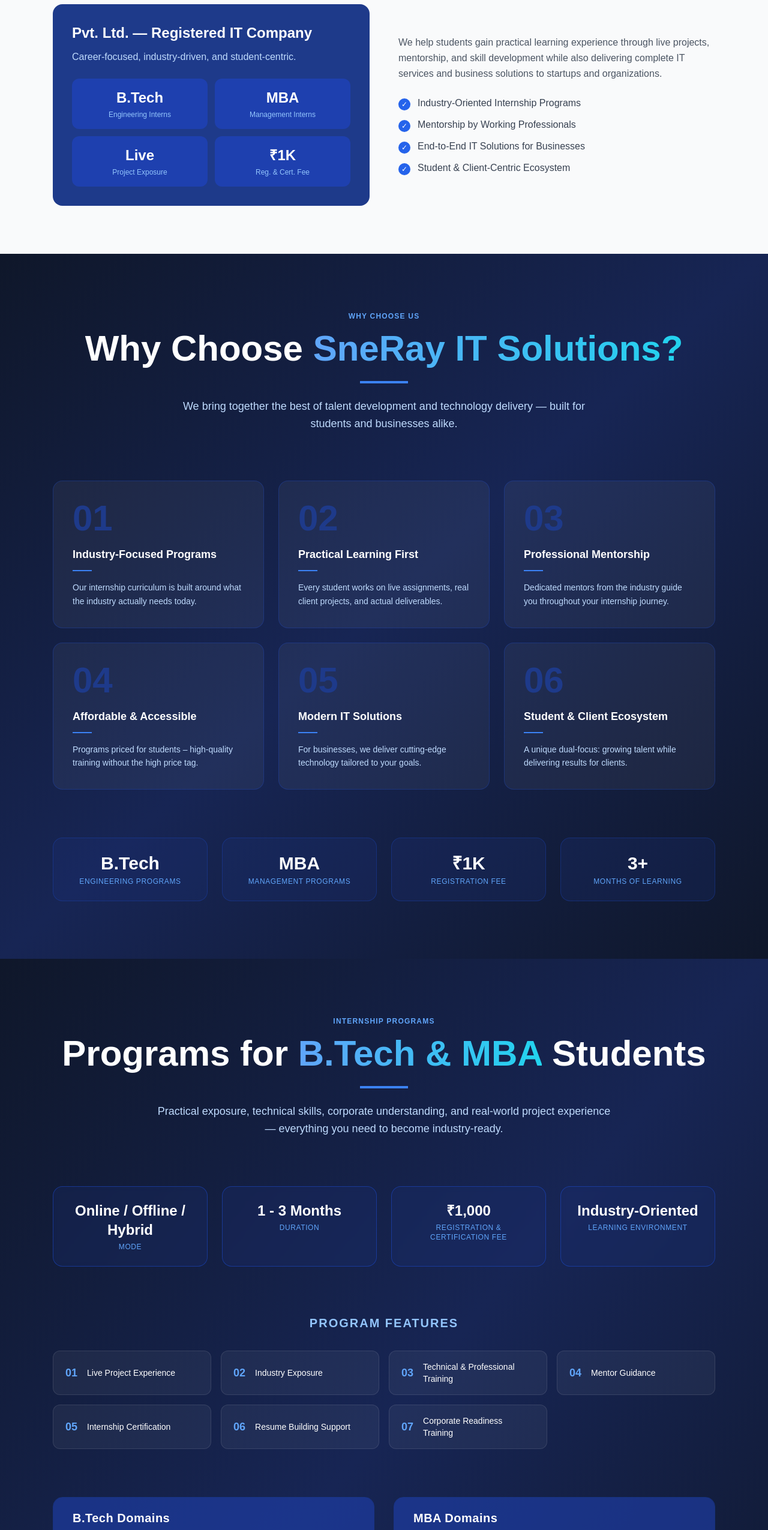
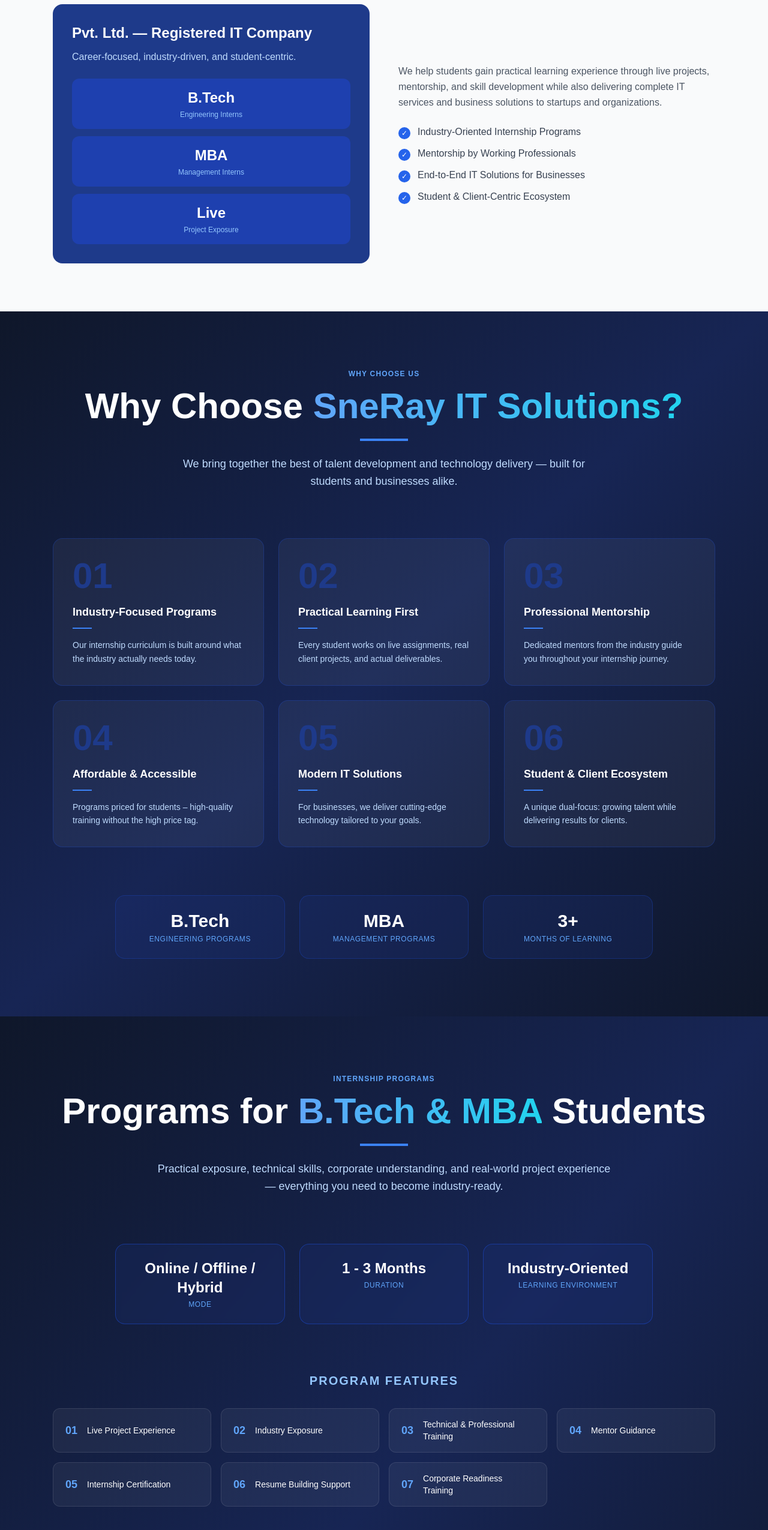
Before and after one commit to TolaniMuskan/sneray-website, a React (Create React App) app: page / in a window 1280 px wide. Shown: the part 1100-3650 px from the top of the page at 60% size. Built offline with nearby package versions, Linux system fonts and the light colour scheme.

Commit message:
Updated website

```diff
--- a/public/index.html
+++ b/public/index.html
@@ -2,13 +2,14 @@
 <html lang="en">
   <head>
     <meta charset="utf-8" />
-    <link rel="icon" href="%PUBLIC_URL%/favicon.ico" />
+    <link rel="icon" href="%PUBLIC_URL%/sneray logo.jpeg" />
     <meta name="viewport" content="width=device-width, initial-scale=1" />
     <meta name="theme-color" content="#000000" />
     <meta
       name="description"
-      content="Web site created using create-react-app"
+      content="SneRay IT Solutions - Internships, IT Services, and Partnerships"
     />
+    <title>SneRay IT Solutions</title>
     <link rel="apple-touch-icon" href="%PUBLIC_URL%/logo192.png" />
     <!--
       manifest.json provides metadata used when your web app is installed on a
--- a/src/components/Footer.js
+++ b/src/components/Footer.js
@@ -1,7 +1,7 @@
-import { FaInstagram, FaFacebook, FaLinkedin } from "react-icons/fa";
+import { FaInstagram, FaLinkedin } from "react-icons/fa";
 function Footer() {
     return (
-        <footer className="bg-[#0B0B0B] text-white py-10 px-6 border-t border-gray-700">
+        <footer id="contact" className="scroll-mt-24 bg-[#0B0B0B] text-white py-10 px-6 border-t border-gray-700">
             <div className="max-w-6xl mx-auto flex flex-col md:flex-row items-center justify-between">
                 <div>
                     <h2 className="text-xl font-bold">
@@ -21,9 +21,12 @@
                                 Address:B4, Sheikh, Safa Complex, 2, Waghmare Rd, Shankar Kalat Nagar, Wakad, Pune, Pimpri-Chinchwad, Maharashtra 411057
                             </p>
                             <div className="flex gap-4 mt-3 text-xl">
-                                <FaFacebook className="cursor-pointer hover:text-blue-500"/>
-                                <FaInstagram className="cursor-pointer hover:text-pink-500"/>
-                                <FaLinkedin className="cursor-pointer hover:text-blue-400"/>
+                                <a href="https://www.instagram.com/snerayitsolutions/" target="_blank" rel="noopener noreferrer">
+                                    <FaInstagram className="cursor-pointer hover:text-pink-500"/>
+                                </a>
+                                <a href="https://www.linkedin.com/company/sneray-it-solutions-pvt-ltd/posts/?feedView=all" target="_blank" rel="noopener noreferrer">
+                                    <FaLinkedin className="cursor-pointer hover:text-blue-400"/>
+                                </a>
                             </div>
                             </div>
                             <div className="w-full md:w-1/3">
--- a/src/components/Internships.js
+++ b/src/components/Internships.js
@@ -29,7 +29,6 @@
 const highlights = [
 { value: 'Online / Offline / Hybrid', label: 'Mode' },
 { value: '1 - 3 Months', label: 'Duration' },
-{ value: '₹1,000', label: 'Registration & Certification Fee' },
 { value: 'Industry-Oriented', label: 'Learning Environment' },
 ];
 
@@ -51,7 +50,7 @@
 </div>
 
 {/* Highlights Stats */}
-<div className="grid grid-cols-2 md:grid-cols-4 gap-6 mb-20">
+<div className="max-w-4xl mx-auto grid grid-cols-1 md:grid-cols-3 gap-6 mb-20">
 {highlights.map((h, i) => (
 <div key={i} className="border border-blue-700/50 rounded-2xl p-6 text-center bg-blue-900/20 backdrop-blur-sm hover:border-blue-500 transition-all duration-300">
 <div className="text-2xl font-extrabold text-white mb-1">{h.value}</div>
--- a/src/components/about.js
+++ b/src/components/about.js
@@ -4,7 +4,6 @@
 { value: 'B.Tech', label: 'Engineering Interns' },
 { value: 'MBA', label: 'Management Interns' },
 { value: 'Live', label: 'Project Exposure' },
-{ value: '₹1K', label: 'Reg. & Cert. Fee' },
 ];
 
 const pillars = [
@@ -33,7 +32,7 @@
 <div className="bg-blue-900 rounded-2xl p-8">
 <h3 className="text-2xl font-bold text-white mb-3">Pvt. Ltd. — Registered IT Company</h3>
 <p className="text-blue-200 mb-6">Career-focused, industry-driven, and student-centric.</p>
-<div className="grid grid-cols-2 gap-3">
+<div className="space-y-3">
 {metrics.map((m) => (
 <div key={m.label} className="bg-blue-800 p-4 rounded-xl text-center">
 <div className="text-2xl font-extrabold text-white">{m.value}</div>
--- a/src/components/whychooseus.js
+++ b/src/components/whychooseus.js
@@ -79,11 +79,10 @@
 </div>
 
 {/* Bottom Stats Bar */}
-<div className="mt-20 grid grid-cols-2 md:grid-cols-4 gap-6">
+<div className="mt-20 max-w-4xl mx-auto grid grid-cols-1 md:grid-cols-3 gap-6">
 {[
 { value: 'B.Tech', label: 'Engineering Programs' },
 { value: 'MBA', label: 'Management Programs' },
-{ value: '₹1K', label: 'Registration Fee' },
 { value: '3+', label: 'Months of Learning' },
 ].map((s, i) => (
 <div key={i} className="text-center border border-blue-700/30 rounded-2xl py-6 px-4 bg-blue-900/20">
```
Also changed, not shown: public/manifest.json, src/logo.svg (deleted), src/sneray logo.jpeg (added).
